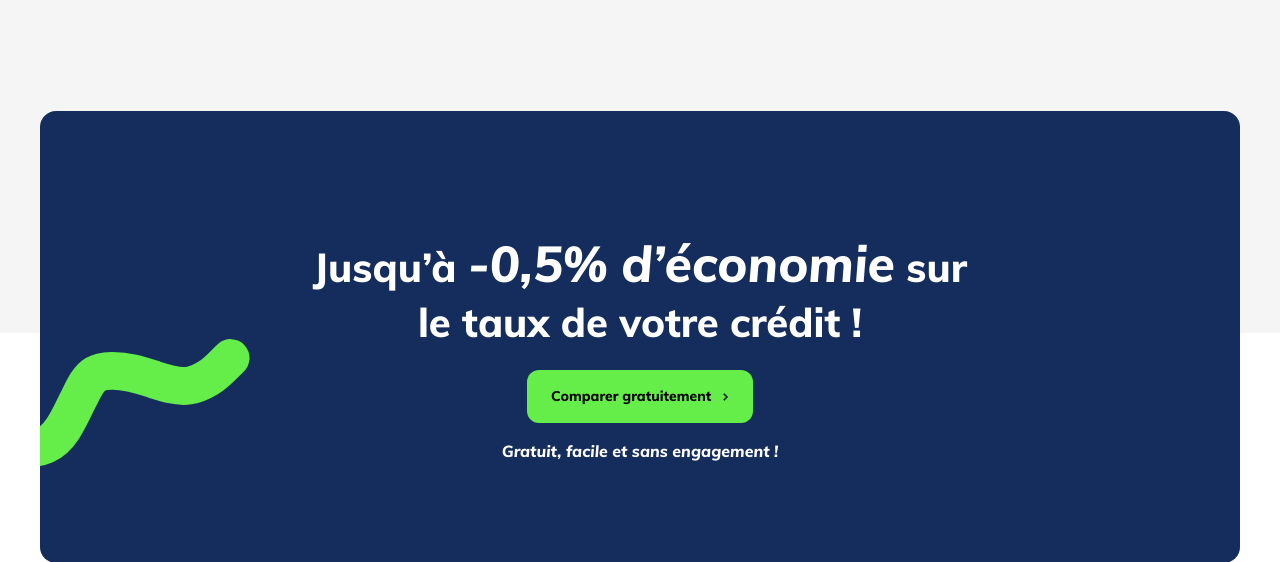
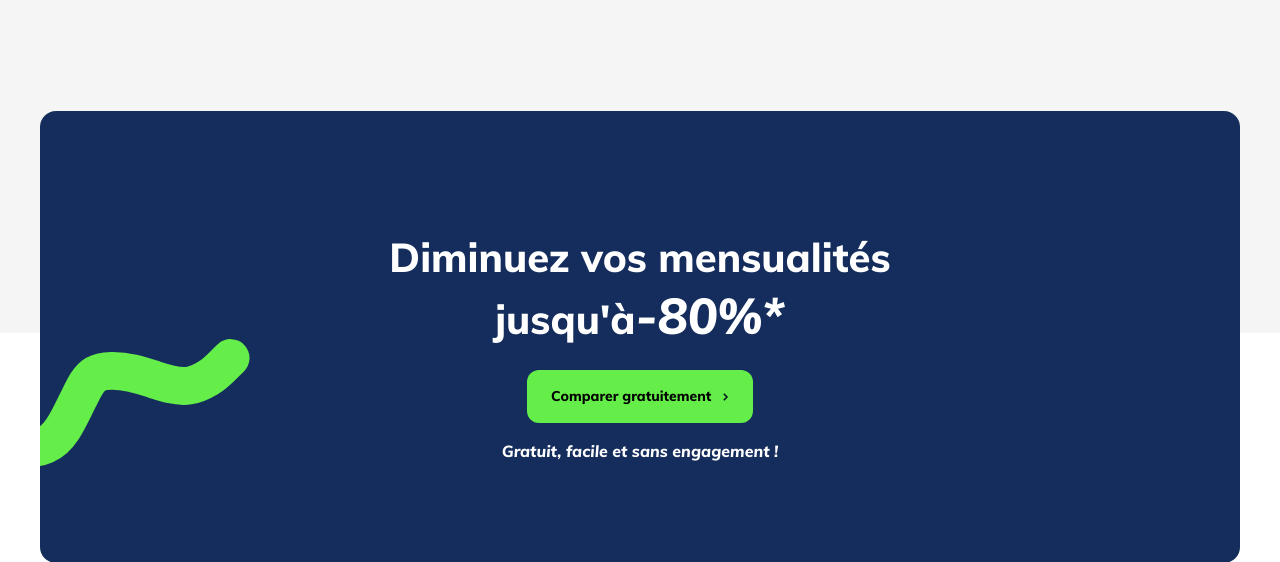
Before and after one commit to leonardchalvet/Moneysquid, a PHP site: page /3a4-sous-metier-rachat-de-credit.php in a window 1280 px wide. Shown: the part 2080-2642 px from the top of the page. Run offline with PHP 8.4, Linux system fonts and the light colour scheme; data that the repository does not hold is empty.

Commit message:
Change - Front - Page 3a4-sous-metier - change text banner

```diff
--- a/Front/3a4-sous-metier-rachat-de-credit.php
+++ b/Front/3a4-sous-metier-rachat-de-credit.php
@@ -448,7 +448,7 @@
 						</div>
 					</div>
 					<div class="banner">
-						<h3>Jusqu’à <em>-0,5% d’économie</em> sur<br>le taux de votre crédit !</h3>
+						<h3>Diminuez vos mensualités<br>jusqu'à<em>-80%*</em></h3>
 						<div class="container-btn">
 							<a href="" class="btn">
 								<span class="btn-text">
```
